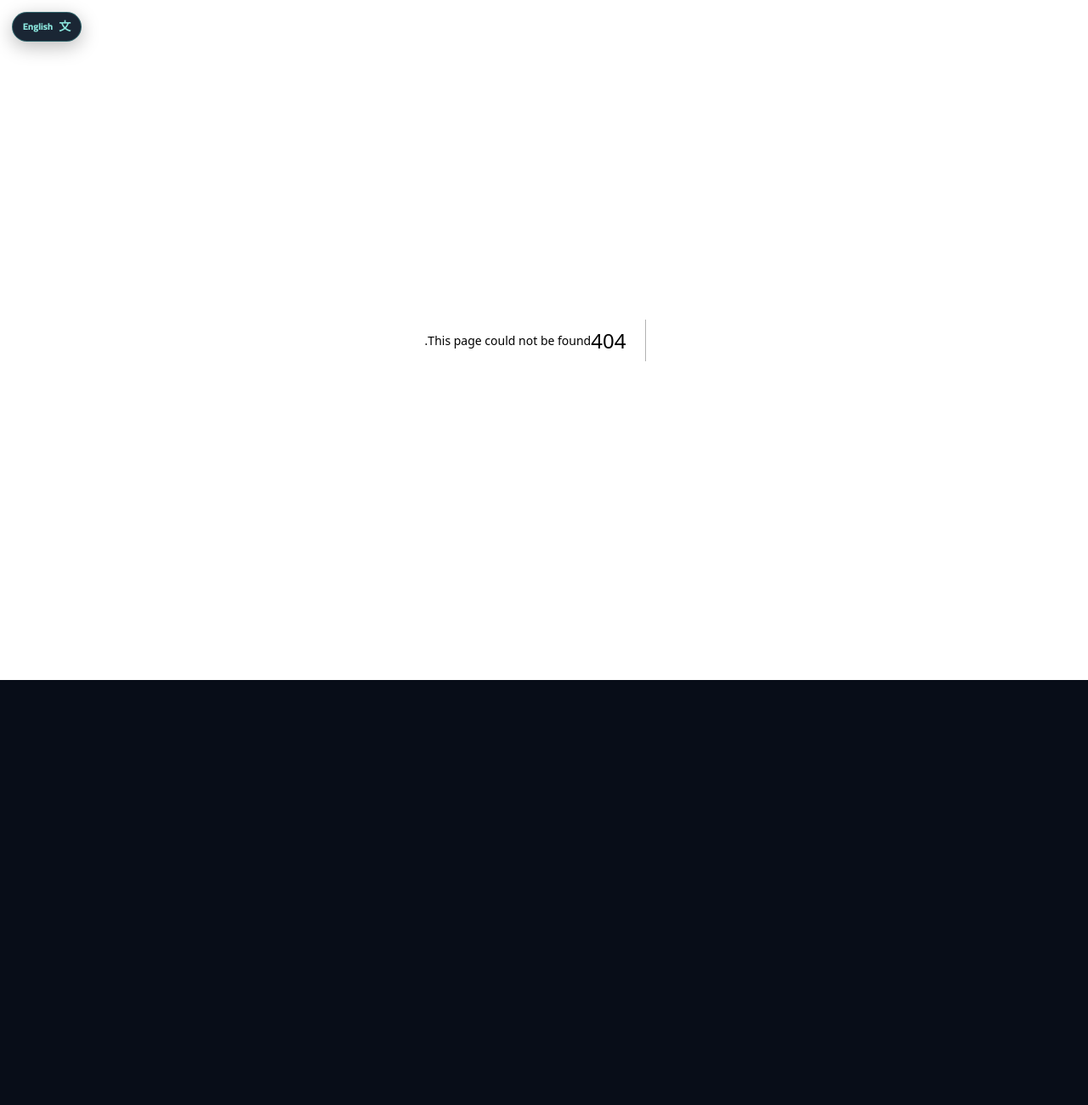
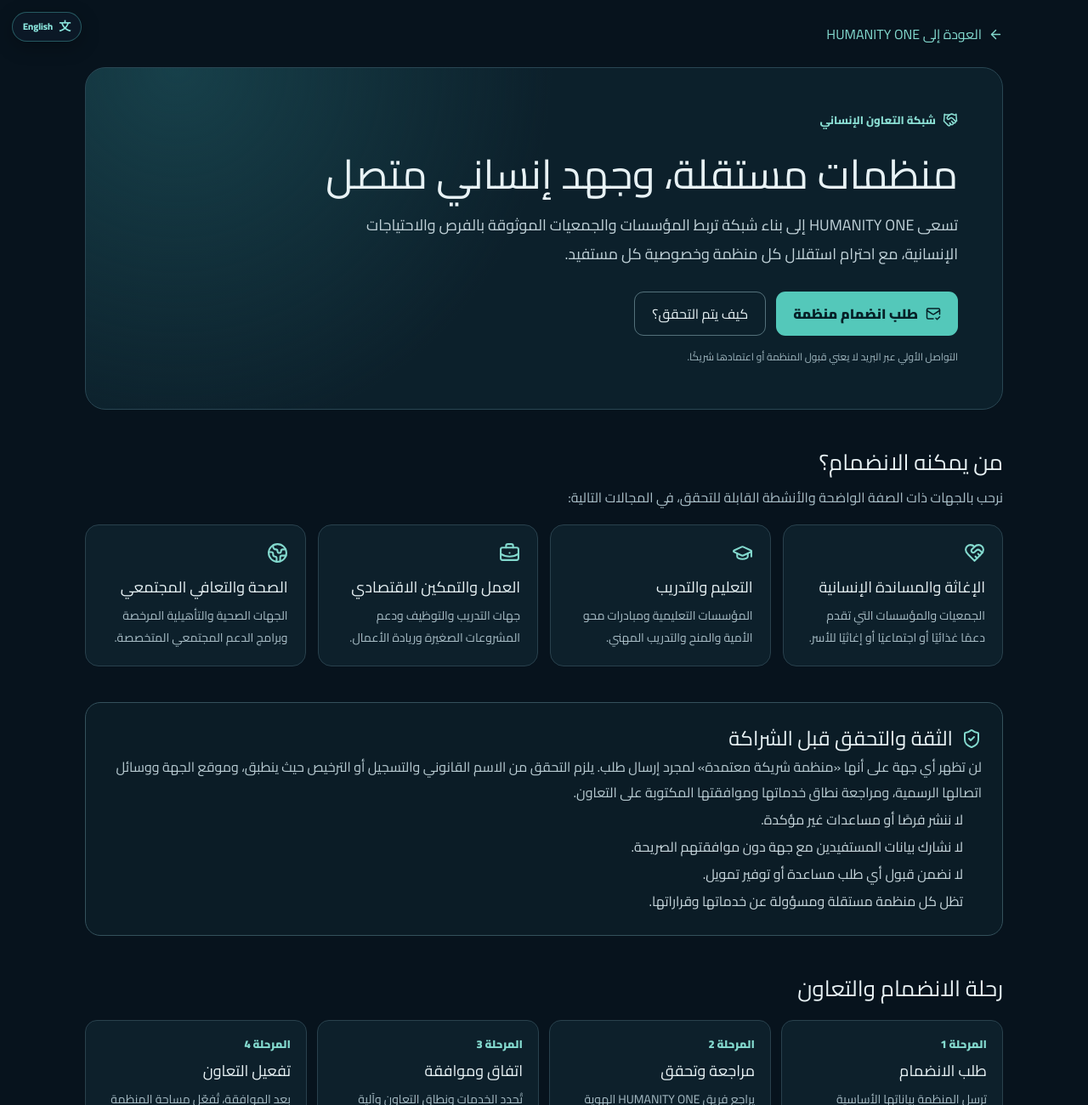
Before and after one commit to o6384051-cpu/humanity-one, a Next.js app: page /organizations in a window 1280 px wide. Before the commit this address had no page. Shown: the top 1300 px of the page at 85% size. Before the commit the page ends 800 px from the top, so only its background shows below. Built offline with nearby package versions, Linux system fonts and the light colour scheme.

Commit message:
Add initial organization partnership portal

```diff
--- /dev/null
+++ b/src/app/organizations/page.tsx
@@ -0,0 +1,70 @@
+import Link from "next/link";
+import { Building2, ShieldCheck, Handshake, GraduationCap, BriefcaseBusiness, HeartHandshake, Globe2, ArrowLeft, MailCheck } from "lucide-react";
+
+const tracks = [
+  { icon: HeartHandshake, title: "الإغاثة والمساندة الإنسانية", text: "الجمعيات والمؤسسات التي تقدم دعمًا غذائيًا أو اجتماعيًا أو إغاثيًا للأسر." },
+  { icon: GraduationCap, title: "التعليم والتدريب", text: "المؤسسات التعليمية ومبادرات محو الأمية والمنح والتدريب المهني." },
+  { icon: BriefcaseBusiness, title: "العمل والتمكين الاقتصادي", text: "جهات التدريب والتوظيف ودعم المشروعات الصغيرة وريادة الأعمال." },
+  { icon: Globe2, title: "الصحة والتعافي المجتمعي", text: "الجهات الصحية والتأهيلية المرخصة وبرامج الدعم المجتمعي المتخصصة." },
+];
+
+const steps = [
+  ["طلب الانضمام", "ترسل المنظمة بياناتها الأساسية ومجالات عملها ووسائل التواصل الرسمية."],
+  ["مراجعة وتحقق", "يراجع فريق HUMANITY ONE الهوية والصفة القانونية ومصادر المعلومات قبل اعتماد أي صفة."],
+  ["اتفاق وموافقة", "تُحدد الخدمات ونطاق التعاون وآلية الإحالات ومشاركة البيانات كتابةً."],
+  ["تفعيل التعاون", "بعد الموافقة، تُفعّل مساحة المنظمة وتبدأ الإحالات المتفق عليها مع متابعة النتائج."],
+];
+
+export default function OrganizationsPage() {
+  return (
+    <main dir="rtl" lang="ar" style={{minHeight:"100vh",background:"#07131d",color:"#e8f2f5",fontFamily:"Cairo,system-ui,sans-serif",padding:"28px 16px 64px"}}>
+      <div style={{maxWidth:1080,margin:"0 auto"}}>
+        <Link href="/" style={{color:"#83d9ce",textDecoration:"none",display:"inline-flex",alignItems:"center",gap:8}}><ArrowLeft size={17}/> العودة إلى HUMANITY ONE</Link>
+        <section style={{marginTop:24,padding:"clamp(24px,5vw,52px)",border:"1px solid #294653",borderRadius:24,background:"radial-gradient(circle at 10% 0%,#17404a 0,transparent 42%),#0c202b"}}>
+          <div style={{display:"inline-flex",alignItems:"center",gap:8,color:"#8ce0d5",fontWeight:800,fontSize:13}}><Handshake size={18}/> شبكة التعاون الإنساني</div>
+          <h1 style={{fontSize:"clamp(30px,5vw,48px)",lineHeight:1.25,margin:"18px 0 14px"}}>منظمات مستقلة، وجهد إنساني متصل</h1>
+          <p style={{fontSize:18,lineHeight:1.9,color:"#c1d2d9",maxWidth:760,margin:0}}>تسعى HUMANITY ONE إلى بناء شبكة تربط المؤسسات والجمعيات الموثوقة بالفرص والاحتياجات الإنسانية، مع احترام استقلال كل منظمة وخصوصية كل مستفيد.</p>
+          <div style={{display:"flex",gap:12,flexWrap:"wrap",marginTop:26}}>
+            <a href="mailto:humanityone.contact@gmail.com?subject=%D8%B7%D9%84%D8%A8%20%D8%A7%D9%86%D8%B6%D9%85%D8%A7%D9%85%20%D9%85%D9%86%D8%B8%D9%85%D8%A9%20%D8%A5%D9%84%D9%89%20HUMANITY%20ONE" style={{background:"#54c8ba",color:"#062027",padding:"13px 20px",borderRadius:11,fontWeight:900,textDecoration:"none",display:"inline-flex",alignItems:"center",gap:9}}><MailCheck size={18}/> طلب انضمام منظمة</a>
+            <a href="#verification" style={{border:"1px solid #54717b",color:"#e8f2f5",padding:"13px 20px",borderRadius:11,textDecoration:"none"}}>كيف يتم التحقق؟</a>
+          </div>
+          <p style={{fontSize:12,color:"#9fb6bf",marginTop:16}}>التواصل الأولي عبر البريد لا يعني قبول المنظمة أو اعتمادها شريكًا.</p>
+        </section>
+
+        <section style={{marginTop:42}}>
+          <h2 style={{fontSize:26,marginBottom:8}}>من يمكنه الانضمام؟</h2>
+          <p style={{color:"#a9bec7",lineHeight:1.8,marginTop:0}}>نرحب بالجهات ذات الصفة الواضحة والأنشطة القابلة للتحقق، في المجالات التالية:</p>
+          <div style={{display:"grid",gridTemplateColumns:"repeat(auto-fit,minmax(min(100%,230px),1fr))",gap:14,marginTop:18}}>
+            {tracks.map(({icon:Icon,title,text})=><article key={title} style={{background:"#0d202b",border:"1px solid #29414d",borderRadius:16,padding:20}}><Icon size={25} color="#83d9ce"/><h3 style={{fontSize:18,margin:"14px 0 8px"}}>{title}</h3><p style={{color:"#a9bec7",lineHeight:1.8,margin:0,fontSize:14}}>{text}</p></article>)}
+          </div>
+        </section>
+
+        <section id="verification" style={{marginTop:42,padding:24,border:"1px solid #34515c",borderRadius:18,background:"#0b1c26"}}>
+          <div style={{display:"flex",alignItems:"center",gap:10}}><ShieldCheck color="#83d9ce" size={24}/><h2 style={{fontSize:24,margin:0}}>الثقة والتحقق قبل الشراكة</h2></div>
+          <p style={{color:"#b8cbd2",lineHeight:1.9}}>لن تظهر أي جهة على أنها «منظمة شريكة معتمدة» لمجرد إرسال طلب. يلزم التحقق من الاسم القانوني والتسجيل أو الترخيص حيث ينطبق، وموقع الجهة ووسائل اتصالها الرسمية، ومراجعة نطاق خدماتها وموافقتها المكتوبة على التعاون.</p>
+          <ul style={{color:"#c7d6dc",lineHeight:2,paddingRight:22}}>
+            <li>لا ننشر فرصًا أو مساعدات غير مؤكدة.</li>
+            <li>لا نشارك بيانات المستفيدين مع جهة دون موافقتهم الصريحة.</li>
+            <li>لا نضمن قبول أي طلب مساعدة أو توفير تمويل.</li>
+            <li>تظل كل منظمة مستقلة ومسؤولة عن خدماتها وقراراتها.</li>
+          </ul>
+        </section>
+
+        <section style={{marginTop:42}}>
+          <h2 style={{fontSize:26,marginBottom:18}}>رحلة الانضمام والتعاون</h2>
+          <div style={{display:"grid",gridTemplateColumns:"repeat(auto-fit,minmax(min(100%,220px),1fr))",gap:12}}>
+            {steps.map(([title,text],i)=><article key={title} style={{padding:18,borderRadius:14,background:"#0d202b",border:"1px solid #29414d"}}><div style={{color:"#83d9ce",fontWeight:900,fontSize:13}}>المرحلة {i+1}</div><h3 style={{margin:"8px 0",fontSize:18}}>{title}</h3><p style={{margin:0,color:"#a9bec7",fontSize:14,lineHeight:1.8}}>{text}</p></article>)}
+          </div>
+        </section>
+
+        <section style={{marginTop:42,textAlign:"center",padding:28,borderRadius:18,background:"#102b35",border:"1px solid #31545d"}}>
+          <Building2 size={30} color="#83d9ce"/>
+          <h2 style={{fontSize:25,margin:"12px 0 8px"}}>هل تمثل منظمة أو مؤسسة؟</h2>
+          <p style={{color:"#b8cbd2",lineHeight:1.8,maxWidth:650,margin:"0 auto 18px"}}>أرسل رسالة من بريد مؤسستك الرسمي، واذكر الاسم القانوني والبلد ومجالات العمل ورابط الموقع أو صفحة رسمية وبيانات مسؤول التواصل.</p>
+          <a href="mailto:humanityone.contact@gmail.com?subject=%D8%B7%D9%84%D8%A8%20%D8%A7%D9%86%D8%B6%D9%85%D8%A7%D9%85%20%D9%85%D9%86%D8%B8%D9%85%D8%A9%20%D8%A5%D9%84%D9%89%20HUMANITY%20ONE" style={{color:"#8ce0d5",fontWeight:800}}>humanityone.contact@gmail.com</a>
+        </section>
+        <footer style={{marginTop:32,textAlign:"center",fontSize:12,color:"#78929d"}}>HUMANITY ONE · شبكة تعاون إنساني قيد التأسيس</footer>
+      </div>
+    </main>
+  );
+}
```
